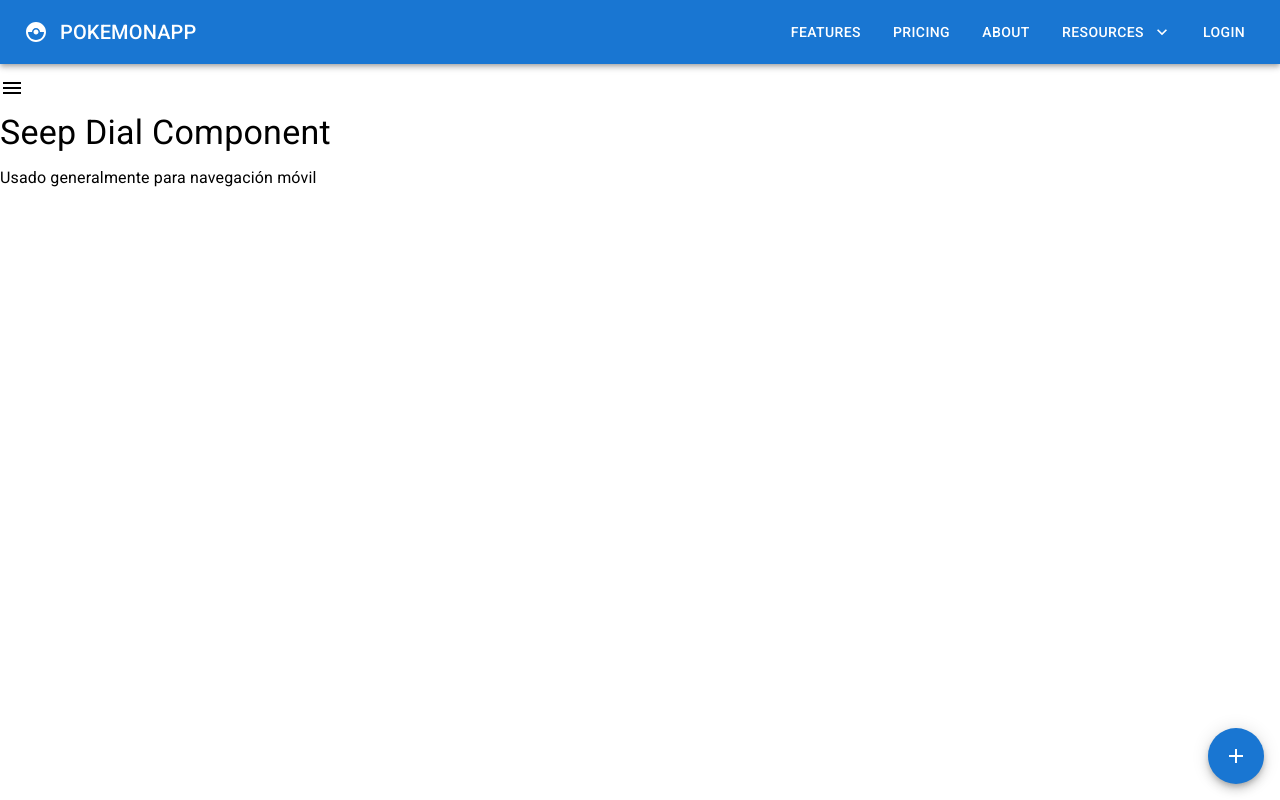
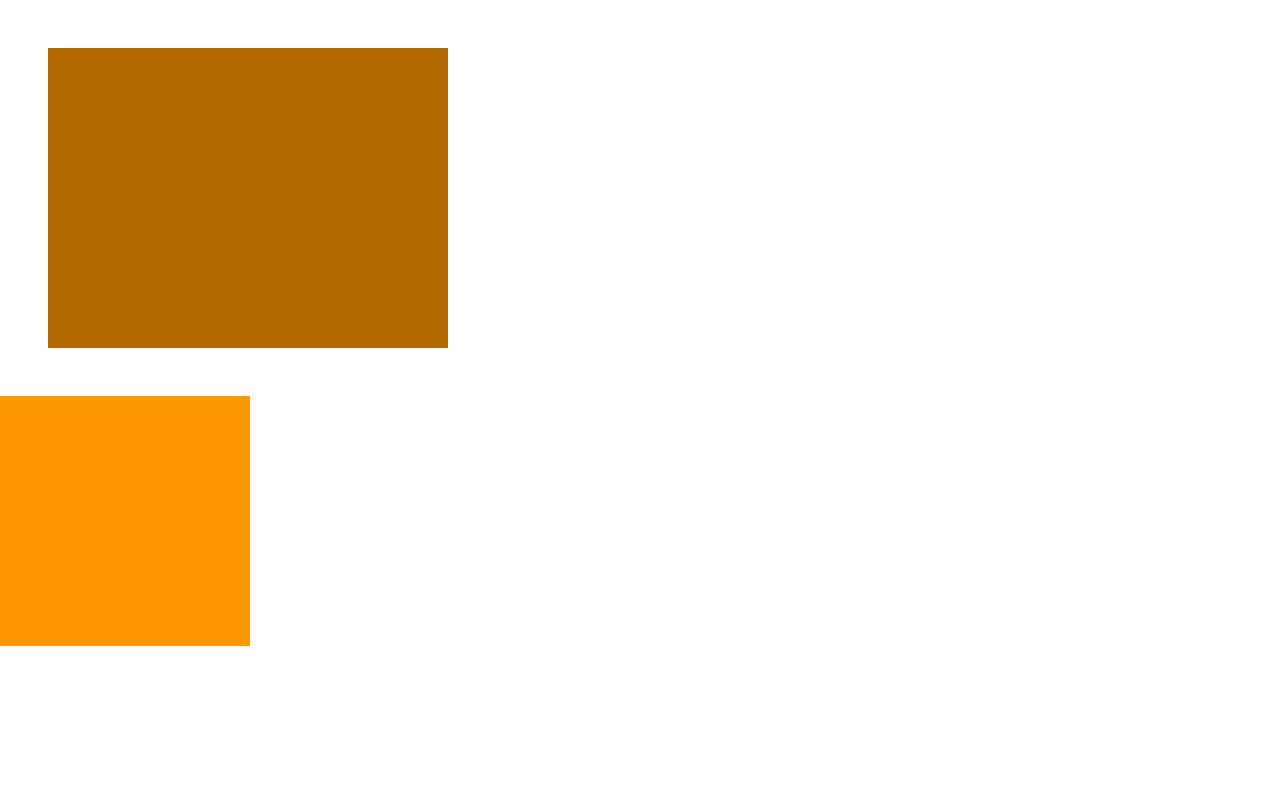
Before and after one commit to licjavierbarrios/components-materialUI, a React (Vite) app: page / in a window 1280 px wide. Built offline with nearby package versions, Linux system fonts and the light colour scheme.

Commit message:
Componentes updates

```diff
--- a/package.json
+++ b/package.json
@@ -12,7 +12,10 @@
     "@emotion/react": "^11.10.4",
     "@emotion/styled": "^11.10.4",
     "@mui/icons-material": "^5.10.9",
+    "@mui/lab": "^5.0.0-alpha.105",
     "@mui/material": "^5.10.11",
+    "@mui/x-date-pickers": "^5.0.6",
+    "date-fns": "^2.29.3",
     "react": "^18.2.0",
     "react-dom": "^18.2.0"
   },
--- a/src/App.jsx
+++ b/src/App.jsx
@@ -1,23 +1,51 @@
 import React from "react";
+import { createTheme, colors, ThemeProvider } from "@mui/material";
 import "./App.css";
-import MuiDrawer from "./components/MuiDrawer";
+import { LocalizationProvider } from "@mui/x-date-pickers";
+import { AdapterDateFns } from "@mui/x-date-pickers/AdapterDateFns";
+import MuiResponsiveness from "./components/MuiResponsiveness";
+
+// import MuiPicker from "./components/MuiPicker";
+// import MuiTabs from "./components/MuiTabs";
+// import MuiLoadingButton from "./components/MuiLoadingButton";
+// import MuiSkeleton from "./components/MuiSkeleton";
+// import MuiTable from "./components/MuiTable";
+// import MuiDialog from "./components/MuiDialog";
+// import MuiSnackbars from "./components/MuiSnackbars";
+// import MuiChip from "./components/MuiChip";
+// import MuiBadge from "./components/MuiBadge";
+// import MuiList from "./components/MuiList";
+// import MuiAvatar from "./components/MuiAvatar";
+// import MuiBottomNavigation from "./components/MuiBottomNavigation";
+// import MuiDrawer from "./components/MuiDrawer";
 // import MuiBreadcrumbs from "./components/MuiBreadcrumbs";
 // import MuiLink from "./components/MuiLink";
-import MuiNavbar from "./components/MuiNavbar";
-import MuiSpeedDial from "./components/MuiSpeedDial";
+// import MuiNavbar from "./components/MuiNavbar";
+// import MuiSpeedDial from "./components/MuiSpeedDial";
 // import MuiImageList from "./components/MuiImageList";
-// import MuiAccordion from './components/MuiAccordion'
-// import MuiCard from './components/MuiCard'
-// import MuiLayout from './components/MuiLayout'
-// import MuiAutocomplete from './components/MuiAutocomplete'
-// import MuiRating from './components/MuiRating'
-// import MuiSwitch from './components/MuiSwitch'
-// import MuiCheckBox from './components/MuiCheckBox'
-// import MuiRadioButton from './components/MuiRadioButton'
-// import MuiSelect from './components/MuiSelect'
-// import MuiTextField from './components/MuiTextField'
-// import MuiButton from './components/MuiButton'
-// import MuiTypography from './components/MuiTypography'
+// import MuiAccordion from "./components/MuiAccordion";
+// import MuiCard from "./components/MuiCard";
+// import MuiLayout from "./components/MuiLayout";
+// import MuiAutocomplete from "./components/MuiAutocomplete";
+// import MuiRating from "./components/MuiRating";
+// import MuiSwitch from "./components/MuiSwitch";
+// import MuiCheckBox from "./components/MuiCheckBox";
+// import MuiRadioButton from "./components/MuiRadioButton";
+// import MuiSelect from "./components/MuiSelect";
+// import MuiTextField from "./components/MuiTextField";
+// import MuiButton from "./components/MuiButton";
+// import MuiTypography from "./components/MuiTypography";
+
+const theme= createTheme({
+	status: {
+		danger: '#e53e3e',
+	},
+	palette: {
+		secondary: {
+			main: colors.orange[500],
+		},
+	},
+})
 
 const App = () => {
 	return (
@@ -35,11 +63,28 @@ const App = () => {
 			{/* <MuiCard /> */}
 			{/* <MuiAccordion /> */}
 			{/* <MuiImageList /> */}
-			<MuiNavbar />
+			{/* <MuiNavbar /> */}
 			{/* <MuiLink /> */}
 			{/* <MuiBreadcrumbs /> */}
-			<MuiDrawer />
-			<MuiSpeedDial />
+			{/* <MuiDrawer /> */}
+			{/* <MuiSpeedDial /> */}
+			{/* <MuiBottomNavigation /> */}
+			{/* <MuiAvatar /> */}
+			{/* <MuiBadge /> */}
+			{/* <MuiList /> */}
+			{/* <MuiChip /> */}
+			{/* <MuiSnackbars /> */}
+			{/* <MuiDialog /> */}
+			{/* <MuiTable /> */}
+			{/* <MuiSkeleton /> */}
+			{/* <MuiLoadingButton /> */}
+			{/* <LocalizationProvider dateAdapter={AdapterDateFns}> */}
+			{/* <MuiPicker /> */}
+			{/* <MuiTabs /> */}
+			{/* </LocalizationProvider> */}
+			<ThemeProvider theme={theme}>
+				<MuiResponsiveness />
+			</ThemeProvider>
 		</div>
 	);
 };
```
Also changed, not shown: 1 other file (tests, documents, lock files or other folders).
